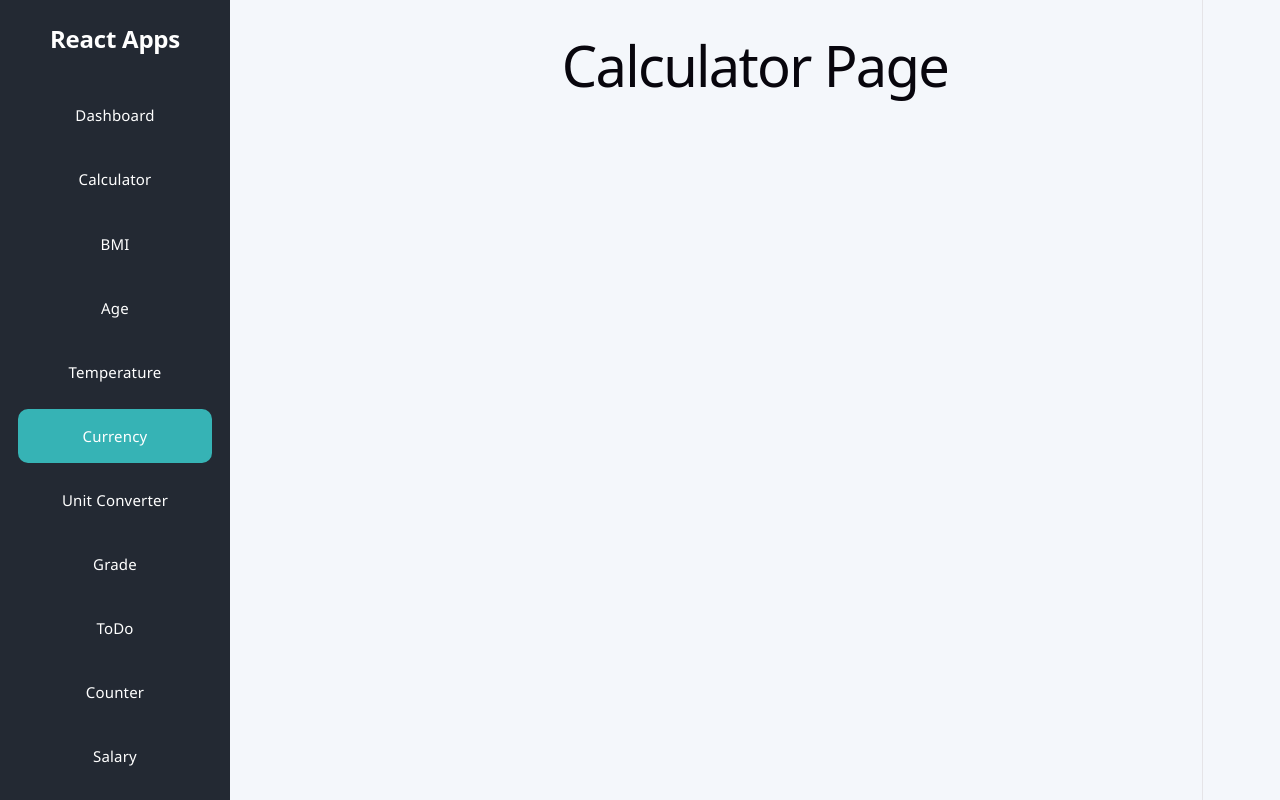
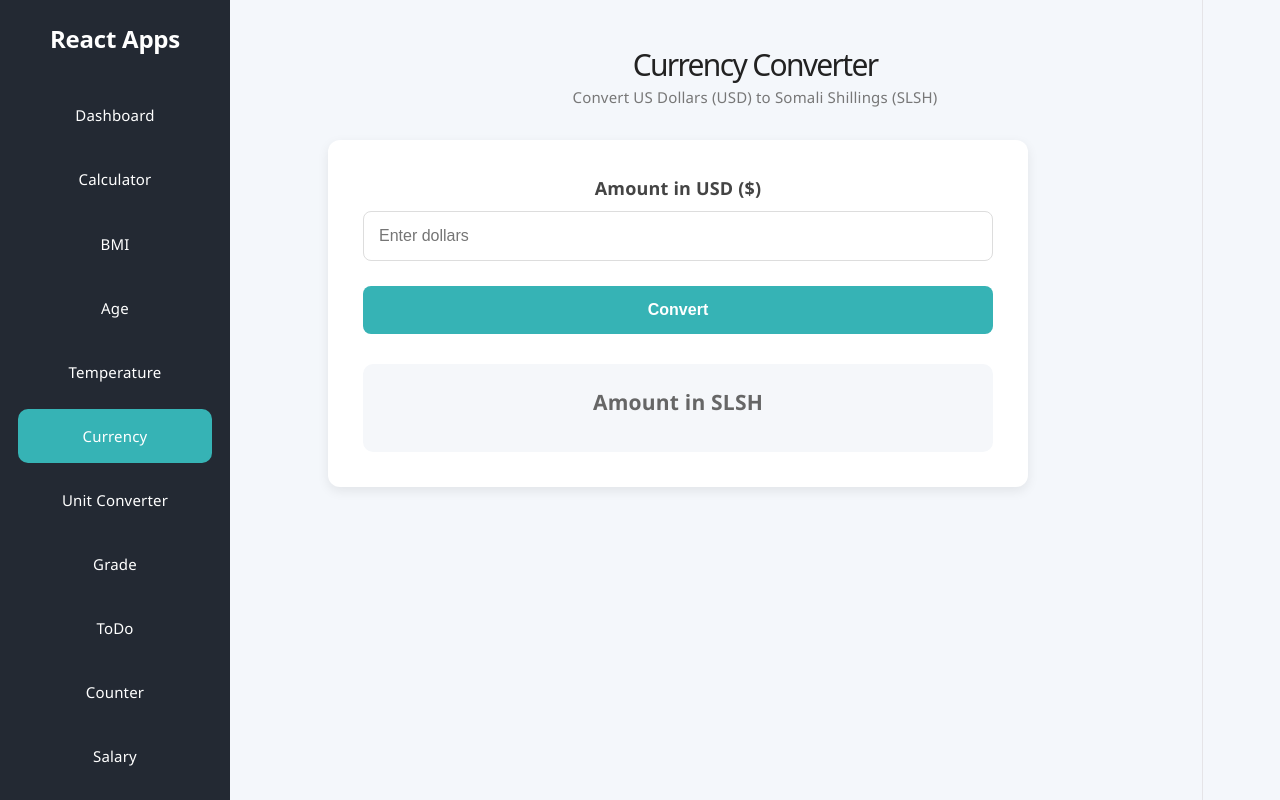
Before and after one commit to NaimaMuse/React-Mini-Apps, a React (Vite) app in the folder my-react-app/: page /currency in a window 1280 px wide. Built offline with nearby package versions, Linux system fonts and the light colour scheme.

Commit message:
created the currency  app and its design

```diff
--- a/my-react-app/src/App.css
+++ b/my-react-app/src/App.css
@@ -700,3 +700,97 @@ body{
     font-weight:bold;
     color:#36b3b5;
 }
+
+
+/* ===========================
+   CURRENCY CONVERTER
+=========================== */
+
+.currency-page{
+    width:100%;
+}
+
+.currency-header{
+    margin-bottom:30px;
+}
+
+.currency-header h1{
+    font-size:30px;
+    color:#222;
+    margin-bottom:6px;
+}
+
+.currency-header p{
+    color:#777;
+    font-size:15px;
+}
+
+.currency-card{
+    max-width:700px;
+    background:white;
+    padding:35px;
+    border-radius:12px;
+    box-shadow:0 4px 12px rgba(0,0,0,.08);
+}
+
+.currency-input-box{
+    margin-bottom:25px;
+}
+
+.currency-input-box label{
+    display:block;
+    margin-bottom:10px;
+    font-weight:600;
+    color:#444;
+}
+
+.currency-input-box input{
+    width:100%;
+    padding:15px;
+    border:1px solid #ddd;
+    border-radius:8px;
+    font-size:16px;
+    outline:none;
+    transition:.3s;
+}
+
+.currency-input-box input:focus{
+    border-color:#36b3b5;
+    box-shadow:0 0 5px rgba(54,179,181,.25);
+}
+
+.currency-btn{
+    width:100%;
+    padding:15px;
+    background:#36b3b5;
+    color:white;
+    border:none;
+    border-radius:8px;
+    font-size:16px;
+    font-weight:600;
+    cursor:pointer;
+    transition:.3s;
+}
+
+.currency-btn:hover{
+    background:#2d9b9d;
+}
+
+.currency-result{
+    margin-top:30px;
+    background:#f5f7fa;
+    padding:25px;
+    border-radius:10px;
+    text-align:center;
+}
+
+.currency-result h3{
+    color:#666;
+    margin-bottom:12px;
+}
+
+.currency-number{
+    font-size:40px;
+    font-weight:bold;
+    color:#36b3b5;
+}
--- a/my-react-app/src/Pages/Currency.jsx
+++ b/my-react-app/src/Pages/Currency.jsx
@@ -1,5 +1,62 @@
-function Currency() {
-  return <h1>Calculator Page</h1>;
+import { useState } from "react";
+
+function Temperature() {
+  const [currency, setCurrency] = useState("");
+  const [result, setResult] = useState("");
+
+  function Calculate() {
+    if (currency === "") {
+      setResult("SLSH: 0");
+      return;
+    }
+
+    setResult(currency * 10000);
+  }
+
+  return (
+    <div className="currency-page">
+
+      <div className="currency-header">
+        <h1>Currency Converter</h1>
+        <p>Convert US Dollars (USD) to Somali Shillings (SLSH)</p>
+      </div>
+
+      <div className="currency-card">
+
+        <div className="currency-input-box">
+
+          <label>Amount in USD ($)</label>
+
+          <input
+            type="number"
+            placeholder="Enter dollars"
+            value={currency}
+            onChange={(e) => setCurrency(e.target.value)}
+          />
+
+        </div>
+
+        <button
+          className="currency-btn"
+          onClick={Calculate}
+        >
+          Convert
+        </button>
+
+        <div className="currency-result">
+
+          <h3>Amount in SLSH</h3>
+
+          <div className="currency-number">
+            {result}
+          </div>
+
+        </div>
+
+      </div>
+
+    </div>
+  );
 }
 
-export default Currency;
+export default Temperature;
```
